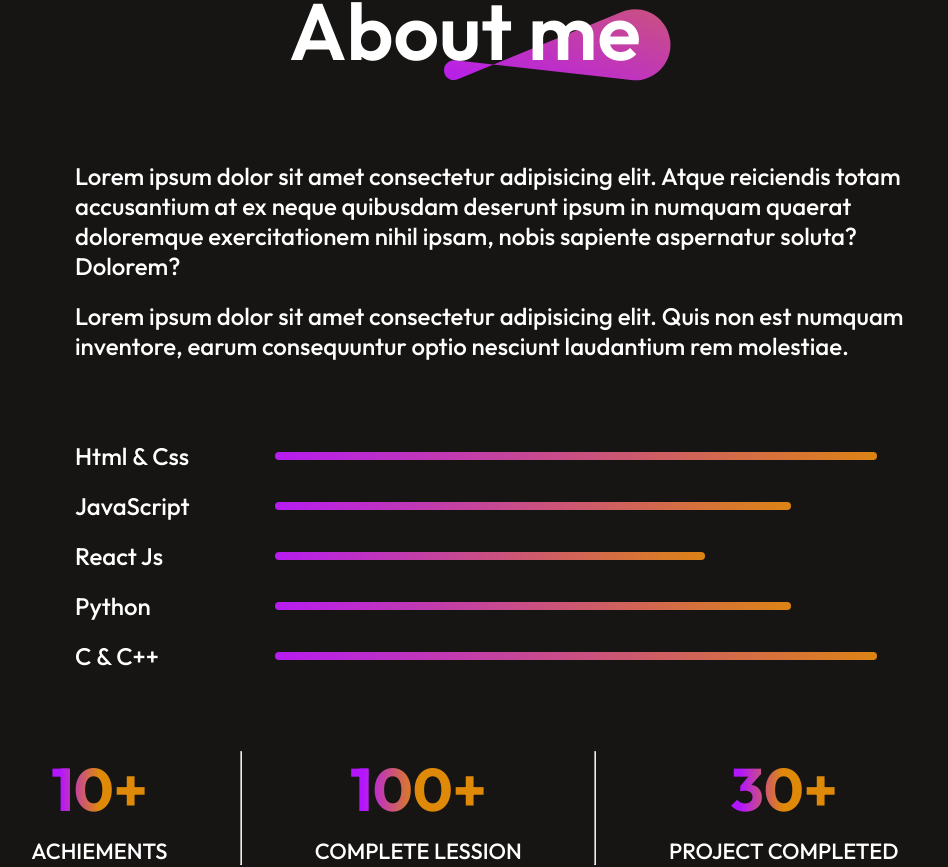
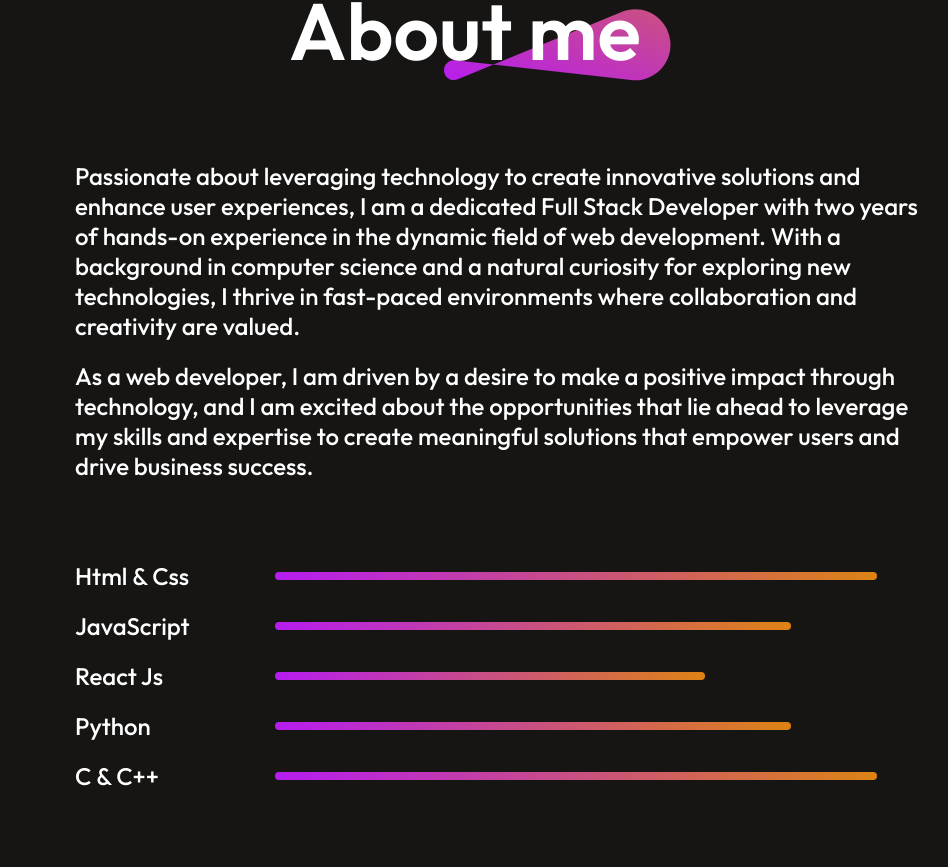
Before and after one commit to waibaBikash/My-Portfolio, a React (Vite) app in the folder Portfolio-react/: page / in a window 1280 px wide. Shown: the part 1779-2646 px from the top of the page, without its empty margins (175-1123 px from the left). Built offline with nearby package versions, Linux system fonts and the light colour scheme.

Commit message:
change on about me

```diff
--- a/Portfolio-react/src/components/About/About.jsx
+++ b/Portfolio-react/src/components/About/About.jsx
@@ -16,8 +16,8 @@ const About = () => {
            </div>
             <div className="about-right">
                 <div className="about-para">
-                   <p>Lorem ipsum dolor sit amet consectetur adipisicing elit. Atque reiciendis totam accusantium at ex neque quibusdam deserunt ipsum in numquam quaerat doloremque exercitationem nihil ipsam, nobis sapiente aspernatur soluta? Dolorem?</p>
-                   <p>Lorem ipsum dolor sit amet consectetur adipisicing elit. Quis non est numquam inventore, earum consequuntur optio nesciunt laudantium rem molestiae.</p>
+                   <p>Passionate about leveraging technology to create innovative solutions and enhance user experiences, I am a dedicated Full Stack Developer with two years of hands-on experience in the dynamic field of web development. With a background in computer science and a natural curiosity for exploring new technologies, I thrive in fast-paced environments where collaboration and creativity are valued.</p>
+                   <p>As a web developer, I am driven by a desire to make a positive impact through technology, and I am excited about the opportunities that lie ahead to leverage my skills and expertise to create meaningful solutions that empower users and drive business success.</p>
                 </div>
                  <div className="about-skills">
                    <div className="about-skill">
--- a/Portfolio-react/src/components/Contact/Contact.jsx
+++ b/Portfolio-react/src/components/Contact/Contact.jsx
@@ -46,7 +46,7 @@ const Contact = () => {
                 </div>
                 <div className="contact-detail">
                   <img src={call_icon} alt="" />
-                  <p>+61423349123</p>
+                  <p>+61424433169</p>
                 </div>
                 <div className="contact-detail">
                   <img src={location_icon} alt="" />
```
